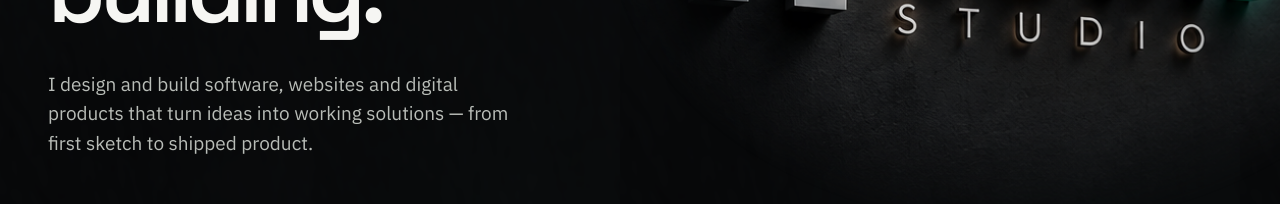
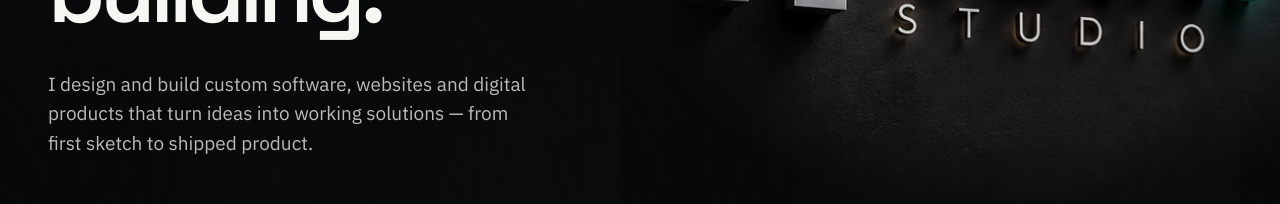
Before and after one commit to nenovski1988-maker/hrumstudio, a Next.js app: page / in a window 1280 px wide. Shown: the part 380-584 px from the top of the page. Built offline with nearby package versions, Linux system fonts and the light colour scheme.

Commit message:
Refine homepage SEO copy

```diff
--- a/app/page.js
+++ b/app/page.js
@@ -146,9 +146,9 @@ export default function Home() {
           </h1>
 
           <p className="hero-lede">
-            I design and build software, websites and digital products that
-            turn ideas into working solutions — from first sketch to shipped
-            product.
+            I design and build custom software, websites and digital products that
+turn ideas into working solutions — from first sketch to shipped
+product.
           </p>
 
           <div className="hero-ctas">
```
